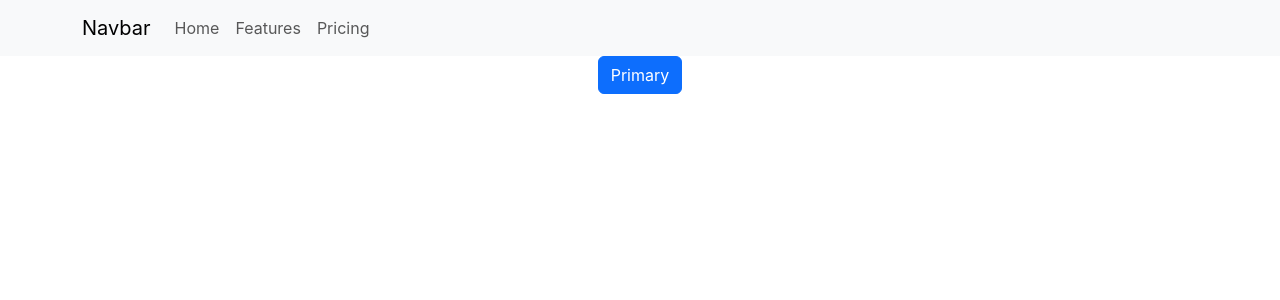
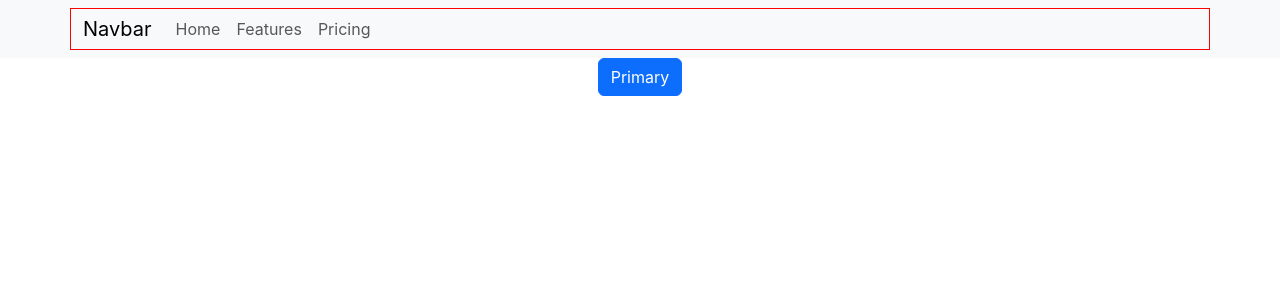
Before and after one commit to hijiyun/shopping-mall, a React (Create React App) app: page / in a window 1280 px wide. Shown: the top 300 px of the page. Built offline with nearby package versions, Linux system fonts and the light colour scheme.

Commit message:
css Update

```diff
--- a/src/App.css
+++ b/src/App.css
@@ -1,7 +1,6 @@
 .App {
   text-align: center;
 }
-
-.nav{
-  background-color: pink;
+#nav-container{
+  border: 1px solid red;
 }
--- a/src/App.js
+++ b/src/App.js
@@ -5,8 +5,8 @@ import { Button,Navbar,Container,Nav } from 'react-bootstrap';
 function App() {
   return (
     <div className="App">
-      <Navbar bg="light" data-bs-theme="light" style={{backgroundColor:"red"}}>
-        <Container>
+      <Navbar bg="light" data-bs-theme="light" >
+        <Container id='nav-container'>
           <Navbar.Brand href="#home">Navbar</Navbar.Brand>
           <Nav className="me-auto">
             <Nav.Link href="#home">Home</Nav.Link>
```
